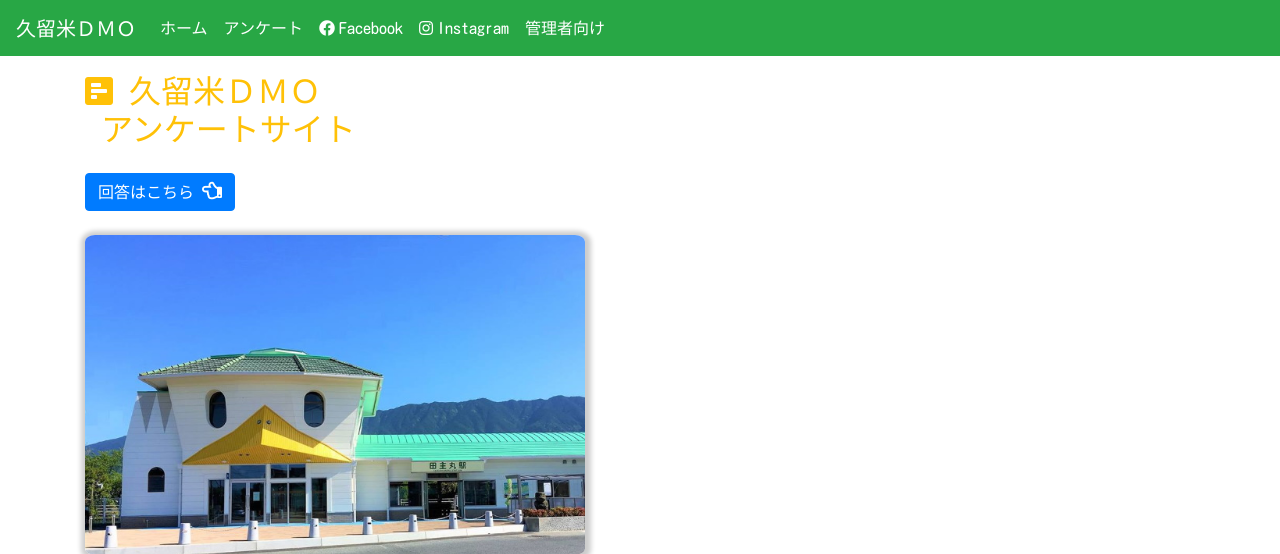
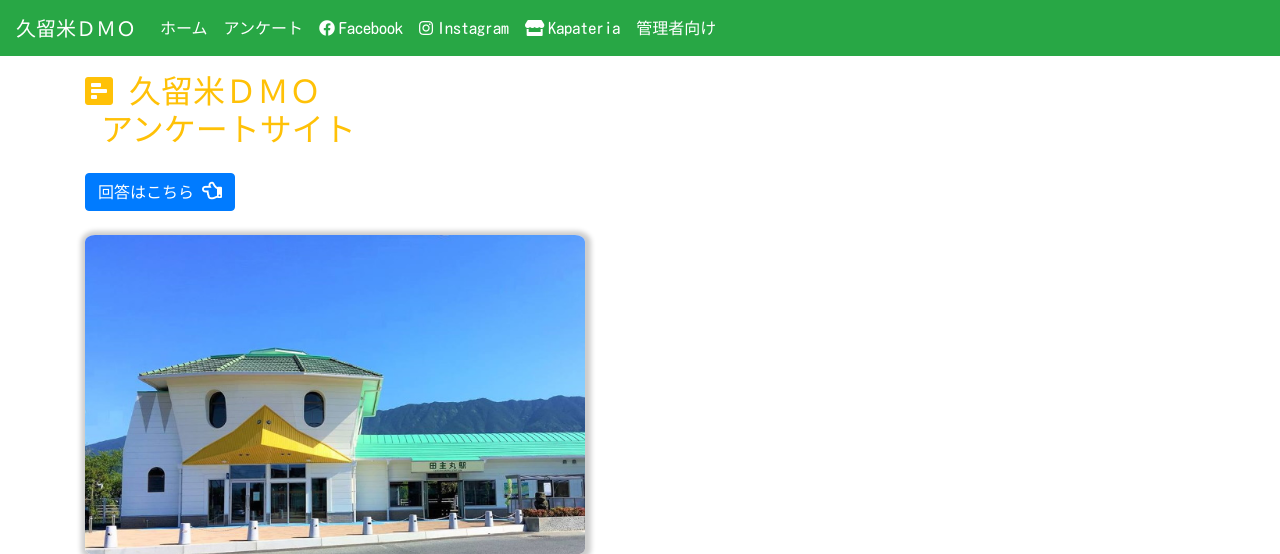
Before and after one commit to guchi-guchi/test, a Django app: page / in a window 1280 px wide. Shown: the top 554 px of the page. Run offline with Django 3.2, Linux system fonts and the light colour scheme; parts of the project's set-up code (start-up, migrations or seed data) failed here and were passed over; some libraries are stand-ins or nearby versions; some web fonts are replaced.

Commit message:
kapateria

```diff
--- a/templates/base.html
+++ b/templates/base.html
@@ -24,6 +24,7 @@
                 <a class="nav-item nav-link active" href="{% url 'anke:anke' %}">アンケート</a>
                 <a class="nav-item nav-link active" href="https://www.facebook.com/kurumedmo/" target="_blank"><i class="fab fa-facebook mr-1"></i>Facebook</a>
                 <a class="nav-item nav-link active" href="https://www.instagram.com/kurumedmo/" target="_blank"><i class="fab fa-instagram mr-1"></i>Instagram</a>
+                <a class="nav-item nav-link active" href="https://kapateria.com/" target="_blank"><i class="fas fa-store mr-1"></i></i>Kapateria</a>
                 <a class="nav-item nav-link active" href="{% url 'anke:table' %}">管理者向け</a>
                 {% if user.is_staff %}
                 <a class="nav-item nav-link active" href="{% url 'account_logout' %}">ログアウト</a>
```
